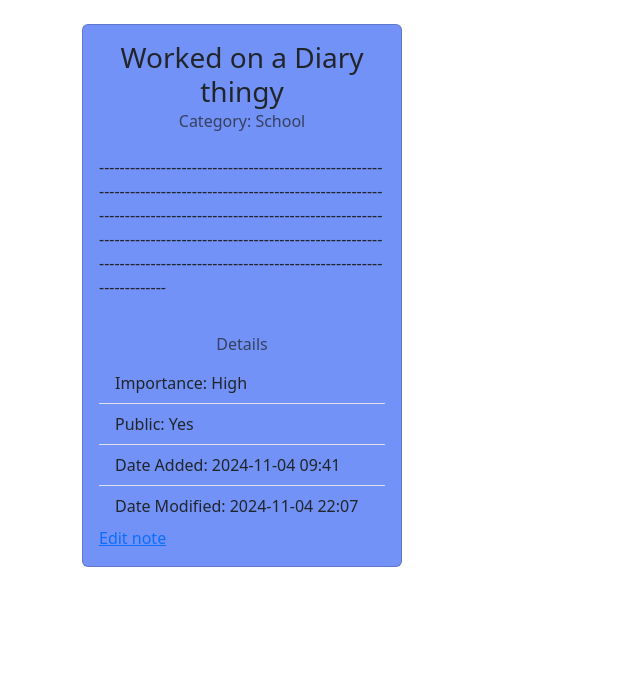
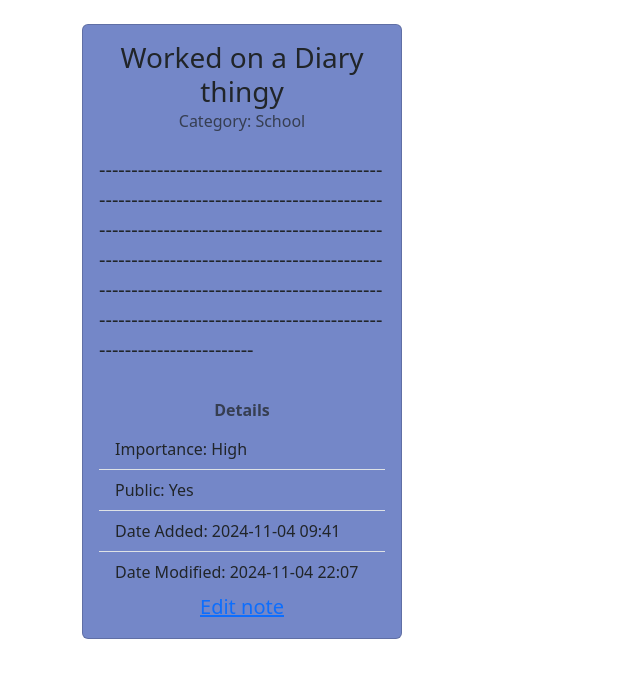
Before and after one commit to jvirkku/Diary, a Django app: page /note/7/ in a window 1280 px wide. Shown: the part 58-736 px from the top of the page, without its empty margins (0-640 px from the left). Run offline with Django 5.2, Linux system fonts and the light colour scheme; a user stored in the database is signed in; data comes from the database, SQL or seed files in the repository; both versions use the stored data as it was after the commit; some libraries are stand-ins or nearby versions.

Commit message:
Changed notes colours to better ones. Some more styles and adjustments to notes.

```diff
--- a/diary/static/diary/styles.css
+++ b/diary/static/diary/styles.css
@@ -1,17 +1,17 @@
 /* Styles for note cards */
 
 .work-category {
-    background-color: #45e97c !important;
+    background-color: #58af76 !important;
 }
 
 .stuff-category {
-    background-color: #f1f754 !important;
+    background-color: #f7d76c !important;
 }
 
 .hobbies-category {
-    background-color: #eb97f7 !important;
+    background-color: #cf6062 !important;
 }
 
 .school-category {
-    background-color: #7392f7 !important;
+    background-color: #7487c8 !important;
 }
--- a/diary/templates/diary/base.html
+++ b/diary/templates/diary/base.html
@@ -5,10 +5,12 @@
   <meta charset="UTF-8">
   <meta name="viewport" content="width=device-width, initial-scale=1.0">
   <title>Your Own Diary</title>
-  <link rel="stylesheet" href="{% static 'diary/styles.css' %}">
 
   {% load django_bootstrap5 %}
   {% bootstrap_css %}
+
+  <link rel="stylesheet" href="{% static 'diary/styles.css' %}">
+
   {% bootstrap_javascript %}
 
 </head>
--- a/diary/templates/diary/index.html
+++ b/diary/templates/diary/index.html
@@ -32,16 +32,16 @@
                     <div class="card-body {{ note.category|lower }}-category">
                         <h5 class="card-title text-center fs-3">{{ note.title }}</h5>
                         <h6 class="card-subtitle mb-2 text-body-secondary text-center pb-3">Category: {{ note.category }}</h6>
-                        <p class="card-text">{{ note.my_note }}</p>
+                        <p class="card-text fs-5">{{ note.my_note }}</p>
                         <!-- Additional info about the note -->
-                        <h6 class="card-subtitle mb-2 text-body-secondary text-center pt-4">Details</h6>
+                        <h6 class="card-subtitle mb-2 text-body-secondary text-center pt-4 fw-bold">Details</h6>
                         <ul class="list-group list-group-flush">
                             <li class="list-group-item {{ note.category|lower }}-category">Importance: {{ note.get_importance_display }}</li>
                             <li class="list-group-item {{ note.category|lower }}-category">Public: {{ note.public|yesno:"Yes,No" }}</li>
                             <li class="list-group-item {{ note.category|lower }}-category">Date Added: {{ note.date_added|date:"Y-m-d H:i" }}</li>
                             <li class="list-group-item {{ note.category|lower }}-category">Date Modified: {{ note.date_modified|date:"Y-m-d H:i" }}</li>
                         </ul>
-                        <a href="{% url 'diary:edit_note' note.id %}" class="card-link">Edit note</a>
+                        <a href="{% url 'diary:edit_note' note.id %}" class="card-link d-flex justify-content-center fs-5">Edit note</a>
                     </div>
                 </div>
             </div>
--- a/diary/templates/diary/note.html
+++ b/diary/templates/diary/note.html
@@ -9,16 +9,16 @@
         <div class="card-body">
             <h5 class="card-title text-center fs-3">{{ note.title }}</h5>
             <h6 class="card-subtitle mb-2 text-body-secondary text-center pb-3">Category: {{ note.category }}</h6>
-            <p class="card-text">{{ note.my_note }}</p>
+            <p class="card-text fs-5">{{ note.my_note }}</p>
             <!-- Additional info about the note -->
-            <h6 class="card-subtitle mb-2 text-body-secondary text-center pt-4">Details</h6>
+            <h6 class="card-subtitle mb-2 text-body-secondary text-center pt-4 fw-bold">Details</h6>
             <ul class="list-group list-group-flush">
                 <li class="list-group-item {{ note.category|lower }}-category">Importance: {{ note.get_importance_display }}</li>
                 <li class="list-group-item {{ note.category|lower }}-category">Public: {{ note.public|yesno:"Yes,No" }}</li>
                 <li class="list-group-item {{ note.category|lower }}-category">Date Added: {{ note.date_added|date:"Y-m-d H:i" }}</li>
                 <li class="list-group-item {{ note.category|lower }}-category">Date Modified: {{ note.date_modified|date:"Y-m-d H:i" }}</li>
               </ul>
-            <a href="{% url 'diary:edit_note' note.id %}" class="card-link">Edit note</a>
+            <a href="{% url 'diary:edit_note' note.id %}" class="card-link d-flex justify-content-center fs-5">Edit note</a>
         </div>
     </div>
 
--- a/diary_project/settings.py
+++ b/diary_project/settings.py
@@ -123,11 +123,11 @@ USE_TZ = True
 # Static files (CSS, JavaScript, Images)
 # https://docs.djangoproject.com/en/5.1/howto/static-files/
 
+STATIC_URL = '/static/'
+
 STATICFILES_DIRS = [
     BASE_DIR / "diary/static",  # Adjust this to point to your static directory if needed
 ]
-
-STATIC_URL = 'static/'
 
 # Default primary key field type
 # https://docs.djangoproject.com/en/5.1/ref/settings/#default-auto-field
```
Also changed, not shown: db.sqlite3.
